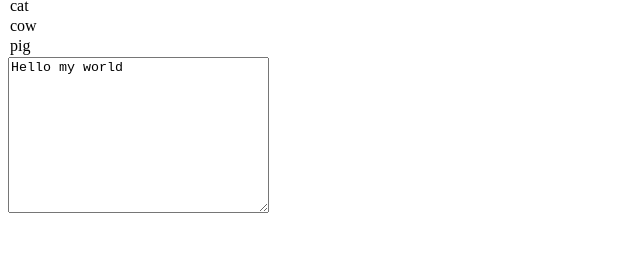
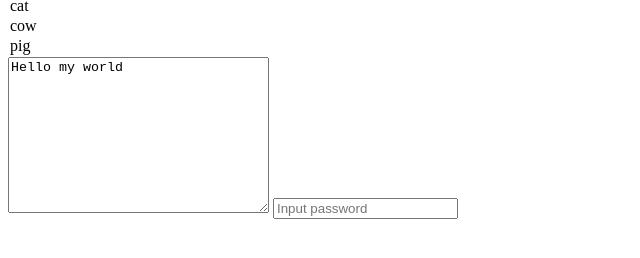
Before and after one commit to PHANNITPHUOY/Activity1, a plain HTML site: page index.html in a window 1280 px wide. Shown: the part 104-362 px from the top of the page, without its empty margins (0-640 px from the left). Drawn offline with Linux system fonts and the light colour scheme.

Commit message:
Add input password

```diff
--- a/index.html
+++ b/index.html
@@ -15,5 +15,6 @@
         <option value="pig">pig</option>
     </section>
     <textarea name="name" id="name" cols="30" rows="10">Hello my world </textarea>
+    <input type="password" placeholder="Input password">
 </body>
 </html>
```
